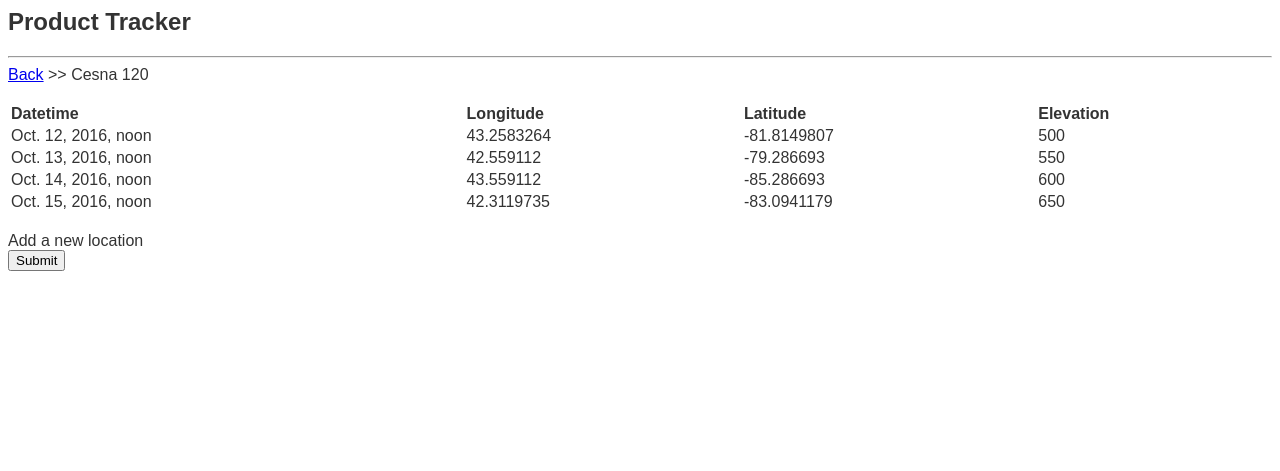
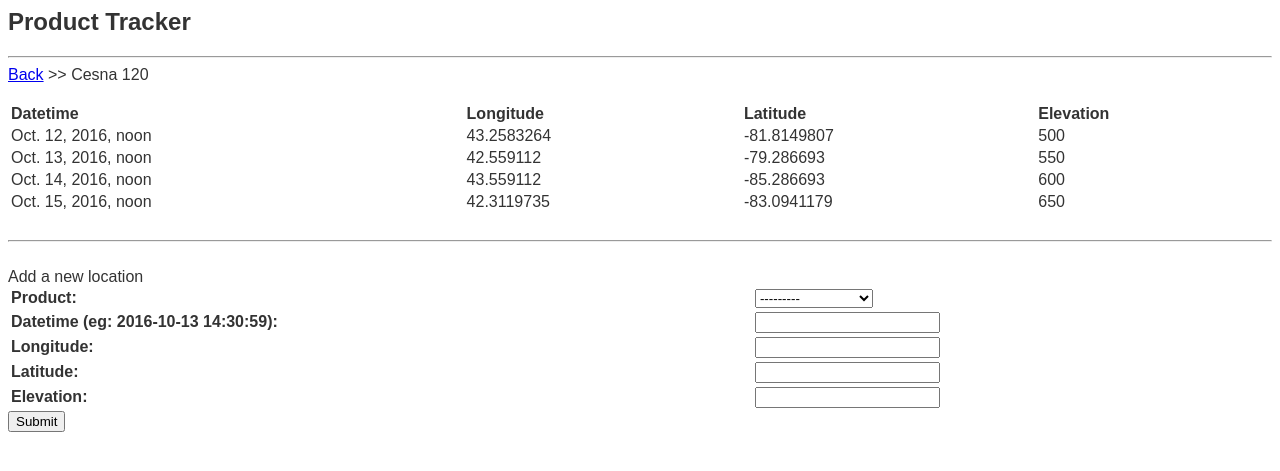
Before and after one commit to thomaschriskelly/product-tracker, a Django app: page /products/1/locations/ in a window 1280 px wide. Shown: the top 471 px of the page. Run offline with Django 3.2, Linux system fonts and the light colour scheme; data comes from the database, SQL or seed files in the repository.

Commit message:
location form added

```diff
--- a/producttracker/producttracker/urls.py
+++ b/producttracker/producttracker/urls.py
@@ -22,4 +22,5 @@ urlpatterns = [
     url(r'^$', views.index, name='index'),
     url(r'^products/$', views.product, name='product'),
     url(r'^products/(?P<product_id>[0-9]+)/locations/$', views.locations, name='locations'),
+    url(r'^locations/$', views.location, name='location'),
 ]
--- a/producttracker/tracker/forms.py
+++ b/producttracker/tracker/forms.py
@@ -1,4 +1,12 @@
 from django import forms
+from . import models
 
 class ProductForm(forms.Form):
-    description = forms.CharField(label='', max_length=32)
+    description = forms.CharField(max_length=32)
+
+class LocationForm(forms.Form):
+    product = forms.ModelChoiceField(queryset=models.Product.objects.all())
+    datetime = forms.DateTimeField(label='Datetime (eg: 2016-10-13 14:30:59):')
+    longitude = forms.CharField(max_length=32)
+    latitude = forms.CharField(max_length=32)
+    elevation = forms.CharField(max_length=32)
--- a/producttracker/tracker/templates/locations.html
+++ b/producttracker/tracker/templates/locations.html
@@ -22,11 +22,15 @@
 {% endfor %}
 </table>
 <br>
+<hr>
+<br>
 Add a new location
 <br>
-<form action='/location/' method='post'>
+<form action='{% url 'location' %}' method='post'>
     {% csrf_token %}
-    {{ location_form }}
+    <table>
+        {{ location_form.as_table }}
+    </table>
     <input type="submit" value='Submit'>
 </form>
 <style>
--- a/producttracker/tracker/views.py
+++ b/producttracker/tracker/views.py
@@ -1,5 +1,6 @@
 from django.shortcuts import render
 from django.http import HttpResponseRedirect
+from django.urls import reverse
 from . import models
 from . import forms
 
@@ -22,5 +23,14 @@ def locations(request, product_id):
     context = {
         'product': product,
         'breadcrumbs': models.Breadcrumb.objects.filter(product=product),
+        'location_form': forms.LocationForm(),
     }
     return render(request, 'locations.html', context)
+
+def location(request):
+    if request.method == 'POST':
+        form = forms.LocationForm(request.POST)
+        if form.is_valid():
+            models.Breadcrumb.objects.create(**form.cleaned_data)
+            redirect_url = reverse('locations', args=(form.cleaned_data['product'].id,))
+            return HttpResponseRedirect(redirect_url)
```
Also changed, not shown: producttracker/tracker/templates/index.html (+5 -2 lines).
